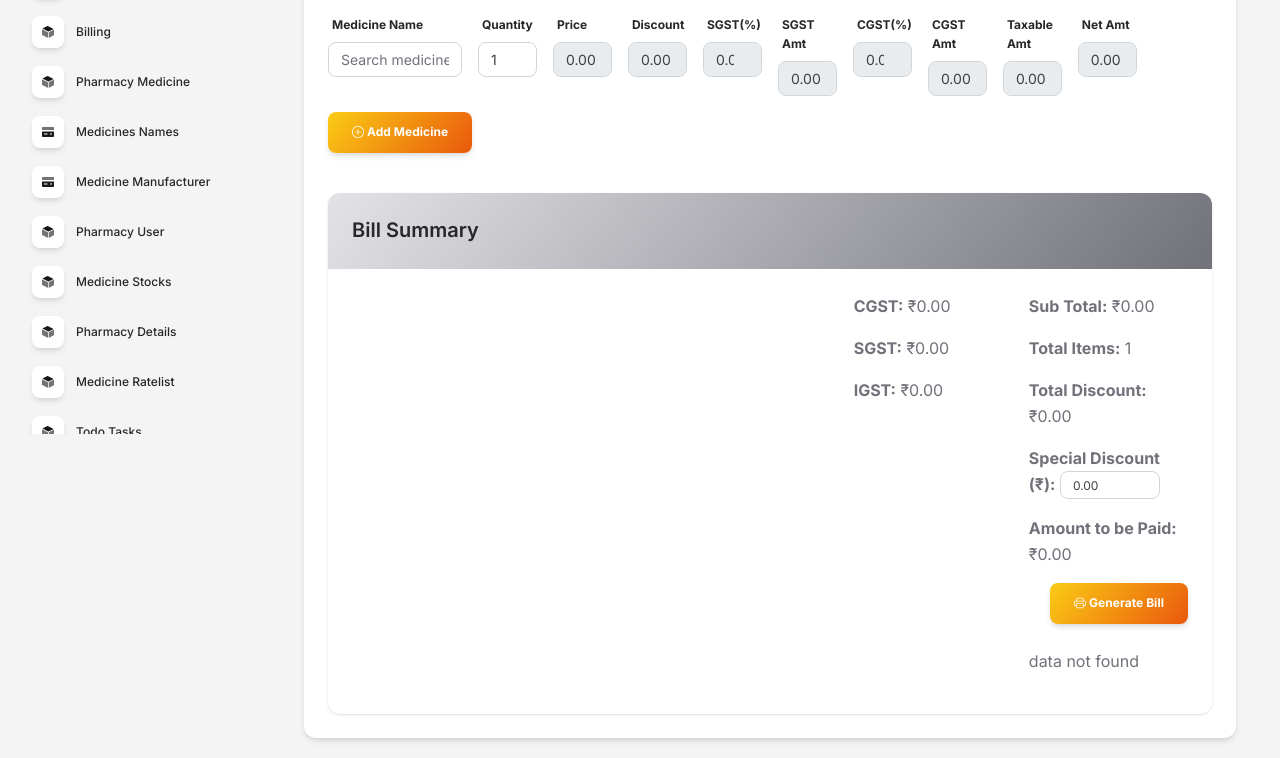
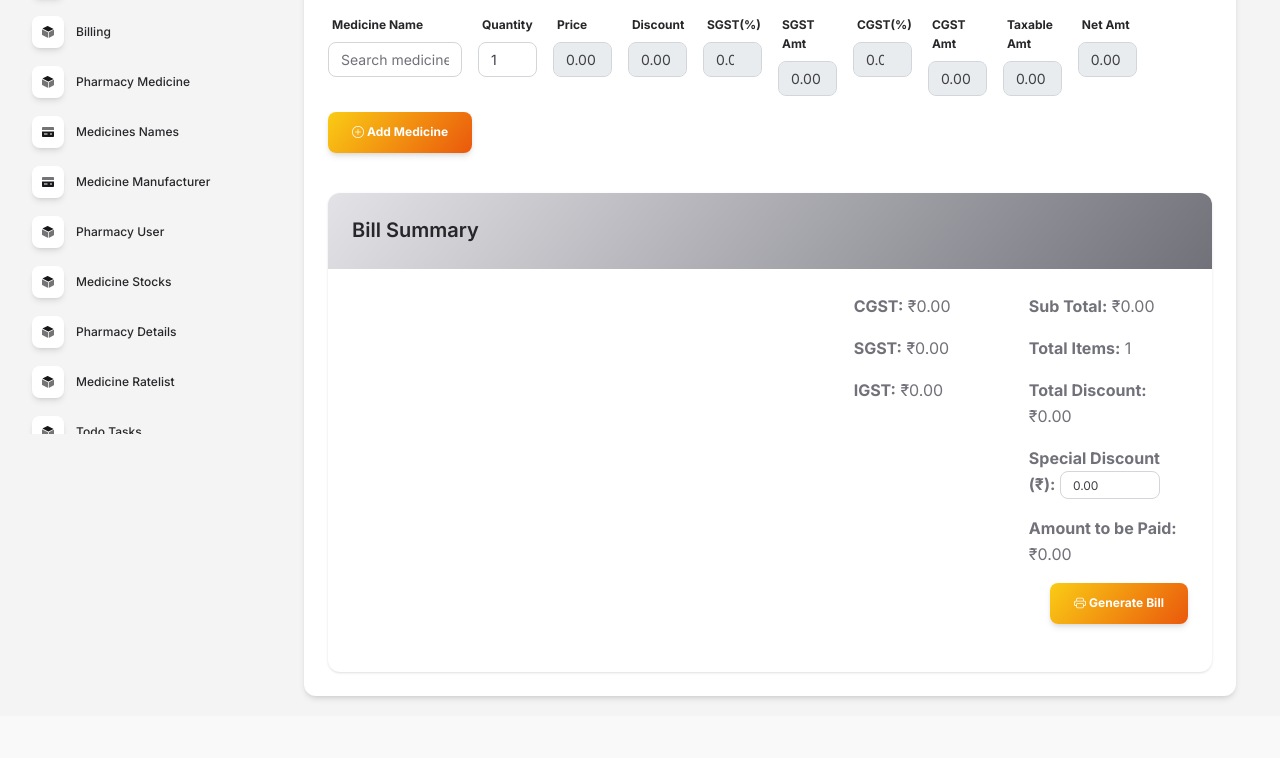
Before and after one commit to idileepbaghel/HealEasy, a Flask app: page /generate_bill in a window 1280 px wide. Shown: the part 238-996 px from the top of the page. After the commit the page ends 939 px from the top, so only its background shows below. Run offline with Flask 3, Linux system fonts and the light colour scheme; data that the repository does not hold is empty; some libraries are stand-ins or nearby versions.

Commit message:
removing bugs from billing.html

```diff
--- a/application/package/templates/billing.html
+++ b/application/package/templates/billing.html
@@ -202,14 +202,6 @@
                                                             </div>
                                                         </div>
                             </form>
-                            {% if bill_data %}
-                            {% for data in  bill_data %}
-                                <p style="z-index: 999;">{{ data.username }}</p>
-                                <p style="z-index: 999;">{{ data.items }}</p>
-                            {% endfor %}
-                            {% else %}
-                            <p>data not found</p>
-                            {% endif %}
 
                         </div>
 
```
